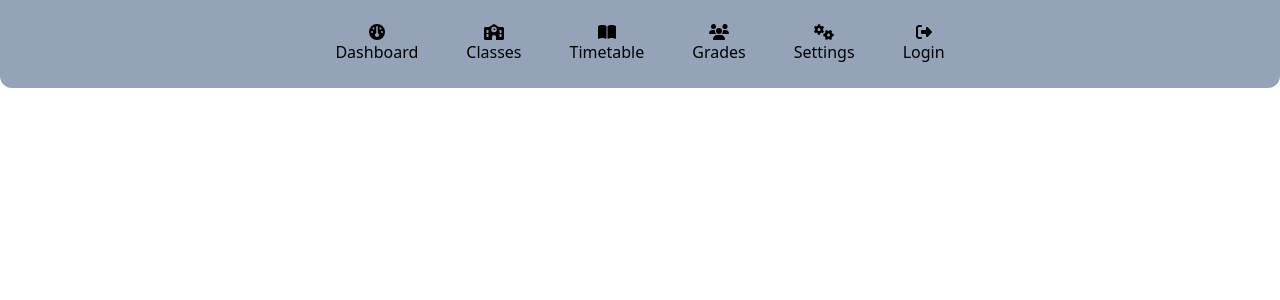
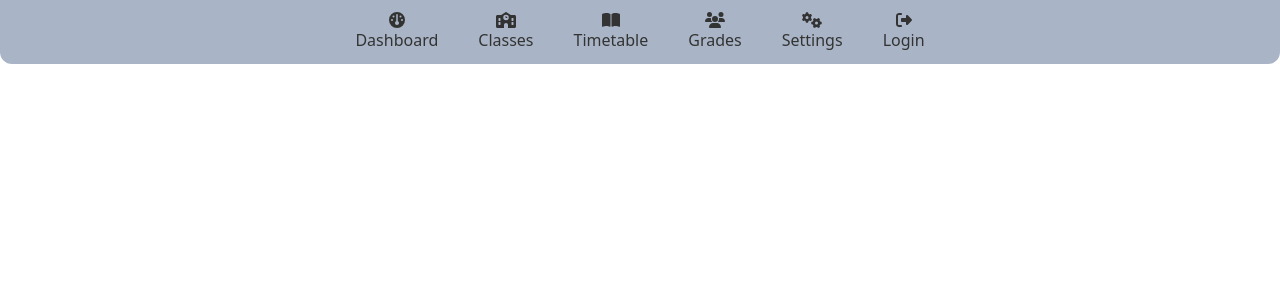
Before and after one commit to fabiankargl/React-App, a React (Create React App) app: page / in a window 1280 px wide. Shown: the top 300 px of the page. Built offline with nearby package versions, Linux system fonts and the light colour scheme.

Commit message:
refactor hover styling and state

```diff
--- a/src/App.tsx
+++ b/src/App.tsx
@@ -1,4 +1,4 @@
-import { MainMenu } from "./main/components/NavBar/Menu"
+import { MainMenu } from "./main/components/NavBar/Menu";
 
 const App = () => {
   return (
@@ -6,6 +6,6 @@ const App = () => {
       <MainMenu />
     </>
   );
-}
+};
 
 export default App;
--- a/src/main/components/NavBar/Menu.tsx
+++ b/src/main/components/NavBar/Menu.tsx
@@ -1,25 +1,14 @@
-import { useState } from "react";
 import { MenuEntry } from "./components/MenuEntry";
 import { useMenu } from "./useMenu";
 
 export const MainMenu = () => {
-  const [isNavHovered, setIsNavHovered] = useState<boolean>(false);
   const { menuOptions } = useMenu();
 
   return (
-    <nav
-      className="flex justify-between items-center bg-slate-400 p-2 sm:p-4 rounded-b-xl opacity-70 hover:opacity-100 hover:p-3 sm:hover:p-4 transition-all duration-500"
-      onMouseEnter={() => setIsNavHovered(true)}
-      onMouseLeave={() => setIsNavHovered(false)}
-    >
+    <nav className="flex justify-between items-center bg-slate-400 p-2  rounded-b-xl opacity-80 hover:opacity-100  transition-all duration-500">
       <div className="flex justify-center space-x-2 sm:space-x-4 md:space-x-8 flex-grow">
         {menuOptions.map((option, index) => (
-          <MenuEntry
-            key={index}
-            icon={option.icon}
-            label={option.label}
-            isParentHovered={isNavHovered}
-          />
+          <MenuEntry key={index} icon={option.icon} label={option.label} />
         ))}
       </div>
     </nav>
--- a/src/main/components/NavBar/components/MenuEntry.tsx
+++ b/src/main/components/NavBar/components/MenuEntry.tsx
@@ -3,20 +3,25 @@ import { FontAwesomeIcon } from "@fortawesome/react-fontawesome";
 
 type MenuEntryProps = {
   icon: IconProp;
-  isParentHovered?: boolean;
   onClick?: () => void;
   label?: string;
+  className?: string;
 };
 
-export const MenuEntry = ({ icon, isParentHovered, onClick, label }: MenuEntryProps) => {
-  const iconClasses = `${
-    isParentHovered && "flex flex-col items-center p-1 sm:p-2"
-  } hover:bg-slate-600 hover:rounded-xl transition-all duration-300 cursor-pointer`;
+export const MenuEntry = ({
+  icon,
+  onClick,
+  label,
+  className,
+}: MenuEntryProps) => {
+  const iconClasses = `
+    flex flex-col items-center p-1
+   hover:bg-slate-600 hover:rounded-xl transition-all duration-300 cursor-pointer ${className}`;
 
   return (
     <div className={iconClasses} onClick={onClick}>
       <FontAwesomeIcon icon={icon} />
-      {isParentHovered && <p>{label}</p>}
+      <p>{label}</p>
     </div>
   );
 };
```
